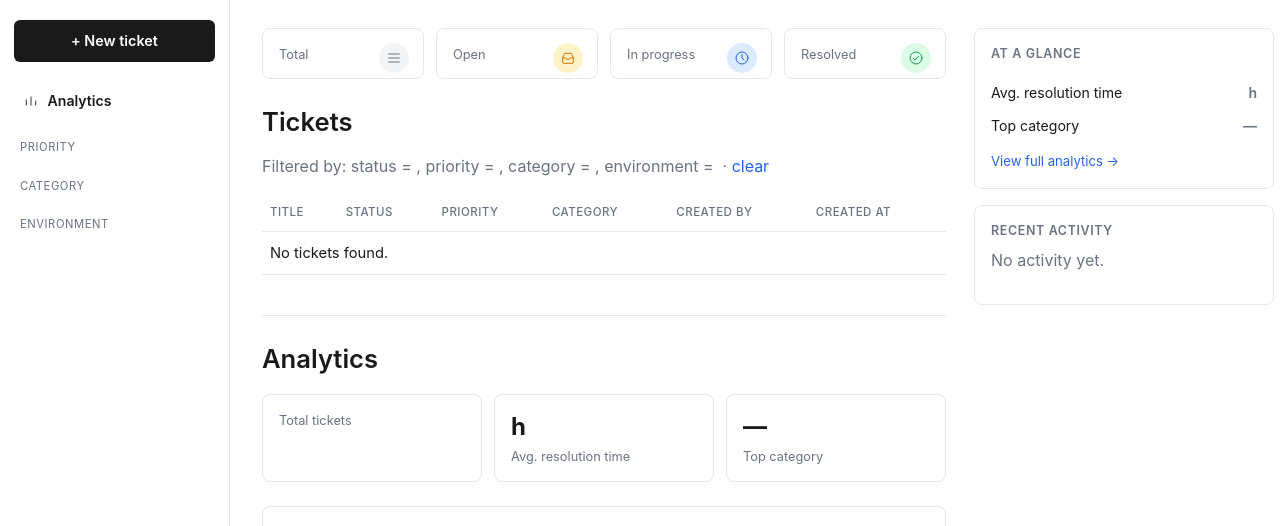
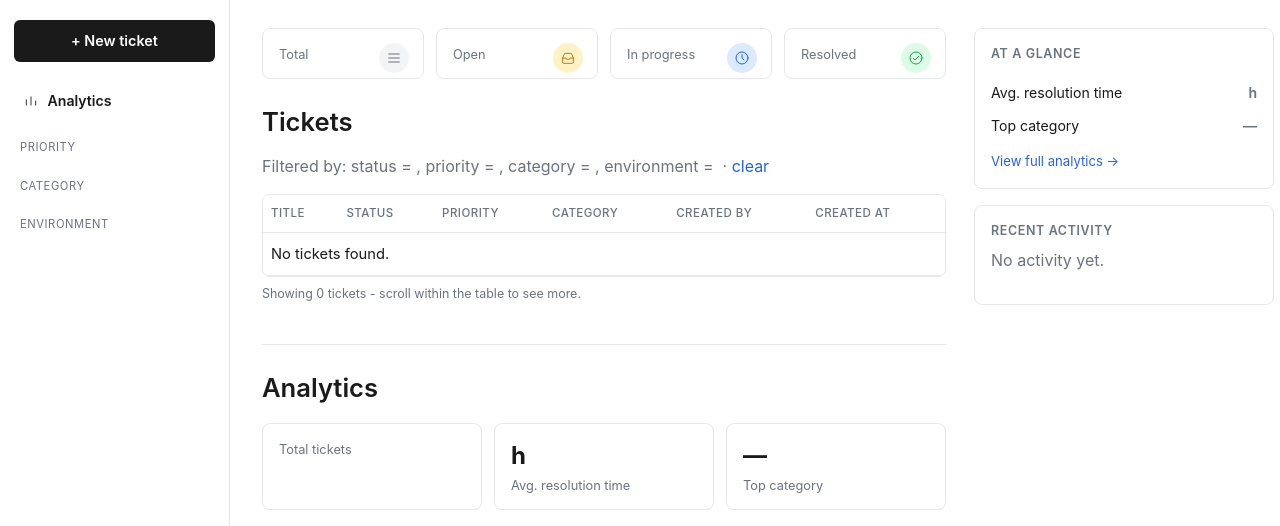
Before and after one commit to maraprikkripa/databricks-lakebase-ticket-app, a Flask app: template templates/index.html in a window 1280 px wide. Shown: the part 64-590 px from the top of the page. Run offline with Flask 3, Linux system fonts and the light colour scheme; the template is opened without the code that fills it, so the values that code supplies are empty; parts of the project's set-up code (start-up, migrations or seed data) failed here and were passed over.

Commit message:
Make ticket table internally scrollable with sticky header, ~10 rows visible, so charts sit right below

```diff
--- a/static/style.css
+++ b/static/style.css
@@ -220,11 +220,20 @@ a:hover { text-decoration: underline; }
 
 /* Table */
 
+.table-scroll {
+    max-height: 460px;
+    overflow-y: auto;
+    border: 1px solid var(--border);
+    border-radius: var(--radius);
+    margin-top: 8px;
+}
+
 table {
     width: 100%;
     border-collapse: collapse;
-    margin-top: 8px;
 }
+
+.table-scroll table { margin: 0; }
 
 th, td {
     text-align: left;
@@ -239,6 +248,15 @@ th {
     text-transform: uppercase;
     font-size: 0.72rem;
     letter-spacing: 0.04em;
+    position: sticky;
+    top: 0;
+    background: #fff;
+}
+
+.table-hint {
+    font-size: 0.78rem;
+    color: var(--muted);
+    margin: 8px 0 0;
 }
 
 /* Badges (status + priority) - light, minimal colors */
--- a/templates/index.html
+++ b/templates/index.html
@@ -45,6 +45,7 @@
 </p>
 {% endif %}
 
+<div class="table-scroll">
 <table>
     <thead>
         <tr><th>Title</th><th>Status</th><th>Priority</th><th>Category</th><th>Created By</th><th>Created At</th></tr>
@@ -64,6 +65,8 @@
         {% endfor %}
     </tbody>
 </table>
+</div>
+<p class="table-hint">Showing {{ tickets|length }} ticket{{ 's' if tickets|length != 1 else '' }} - scroll within the table to see more.</p>
 
 <h1 id="analytics" class="analytics-heading">Analytics</h1>
 
```
